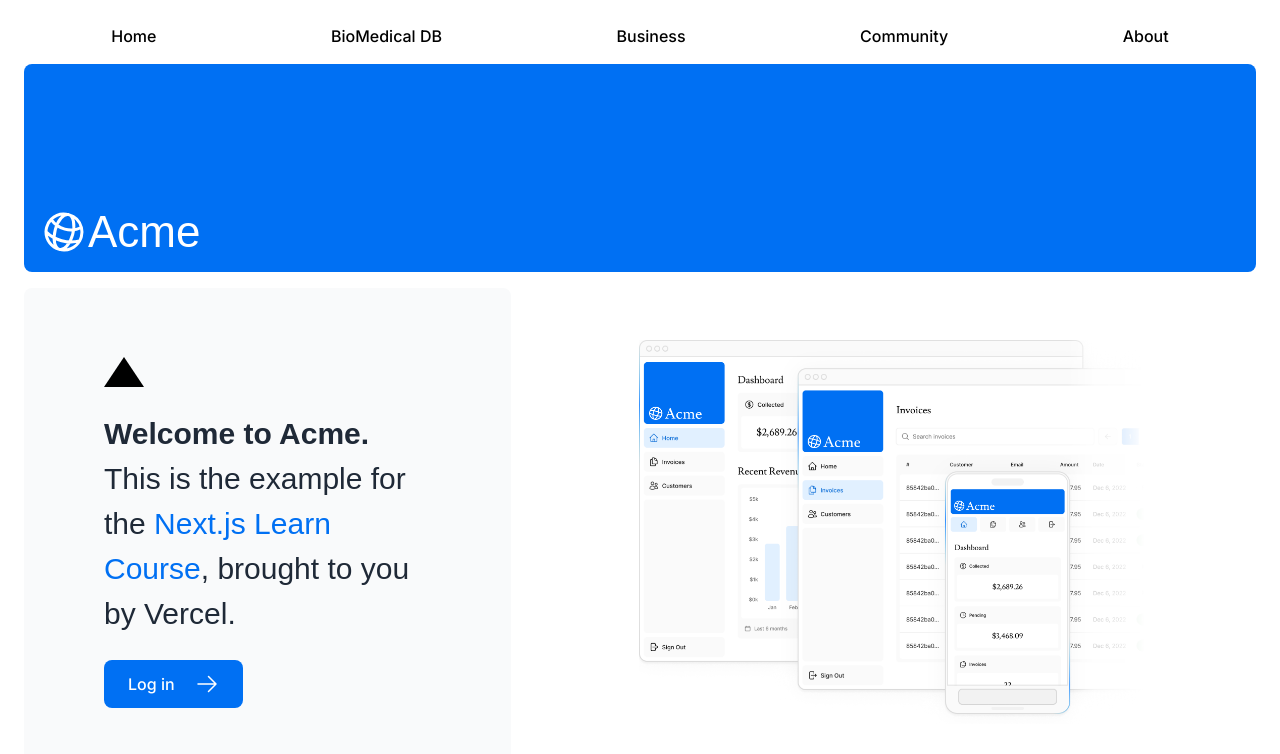
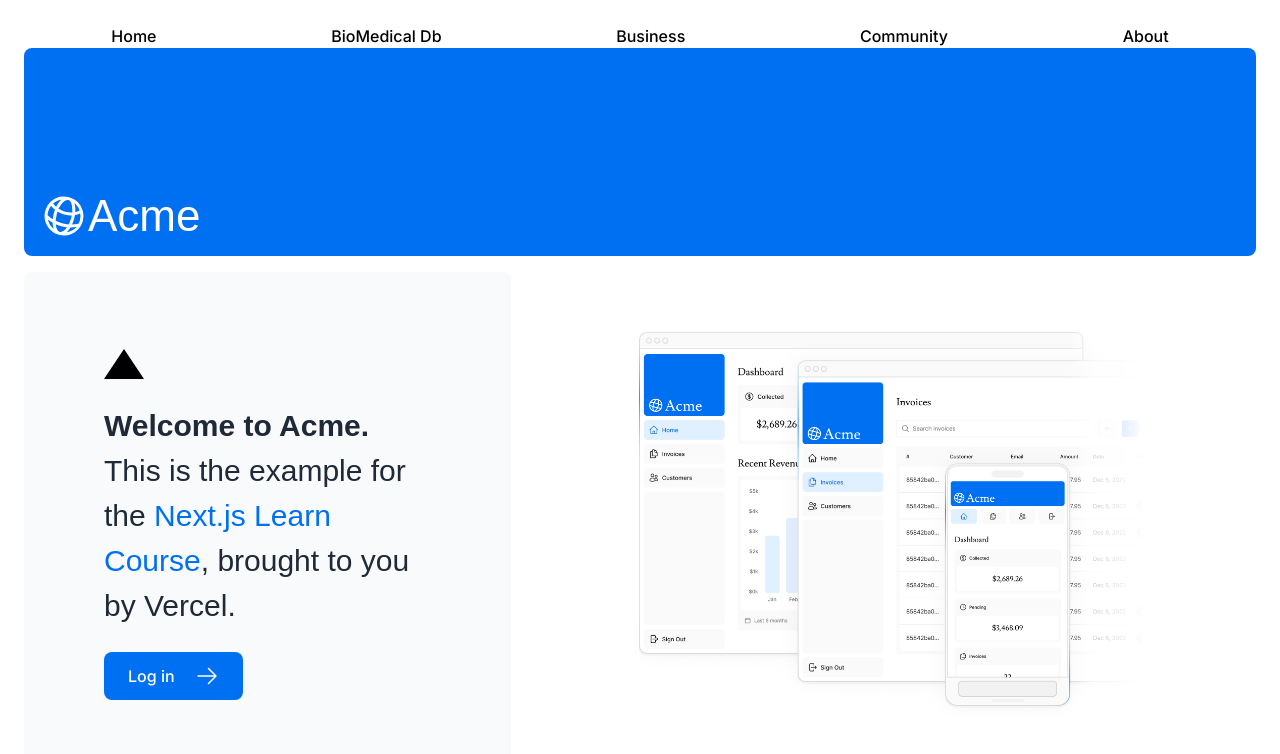
Before and after one commit to jksc3255/next-practice, a Next.js app: page / in a window 1280 px wide. Shown: the top 754 px of the page. Built offline with nearby package versions, Linux system fonts and the light colour scheme; a web font is replaced by a local one.

Commit message:
header refactoring

```diff
--- a/app/ui/header/main-header.tsx
+++ b/app/ui/header/main-header.tsx
@@ -1,7 +1,7 @@
 'use client';
 
+import React from 'react';
 import Link from 'next/link';
-import React from 'react';
 
 const MainHeader = () => {
   const [title, setTitle] = React.useState([
@@ -10,7 +10,7 @@ const MainHeader = () => {
       link: '/',
     },
     {
-      title: 'BioMedical DB',
+      title: 'BioMedical Db',
       link: '/bio-medical-db',
     },
     {
@@ -33,18 +33,17 @@ const MainHeader = () => {
         <ul className="flex">
           {title.map((v, i) => {
             return (
-              <li key={`MAIN_HEADER_LINK_${i}`} className="flex grow">
+              <li key={`MAIN_HEADER_LINK_${v?.link}`} className="flex grow">
                 <Link
-                  href={`${v?.link}`}
+                  href={`${v.link}`}
                   style={{
                     display: 'block',
                     width: '100%',
-                    height: 40,
                     fontWeight: '500',
                     textAlign: 'center',
                   }}
                 >
-                  {v?.title}
+                  {v.title}
                 </Link>
               </li>
             );
```
